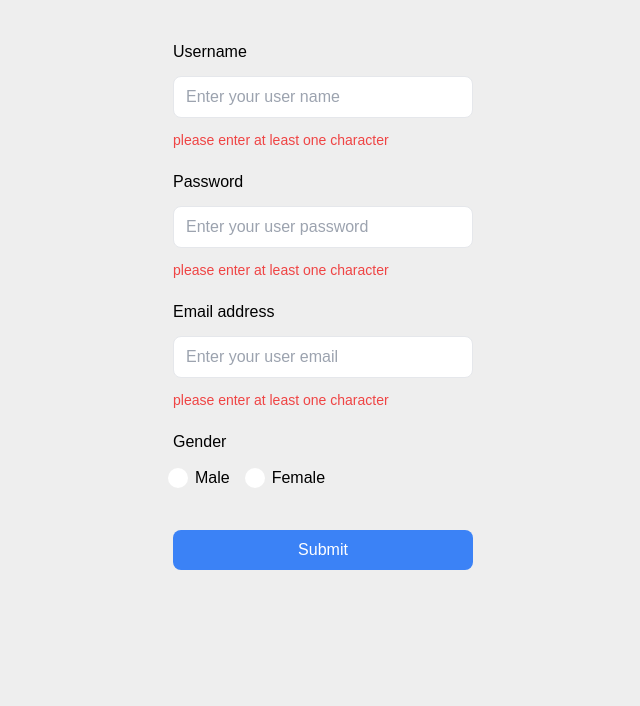
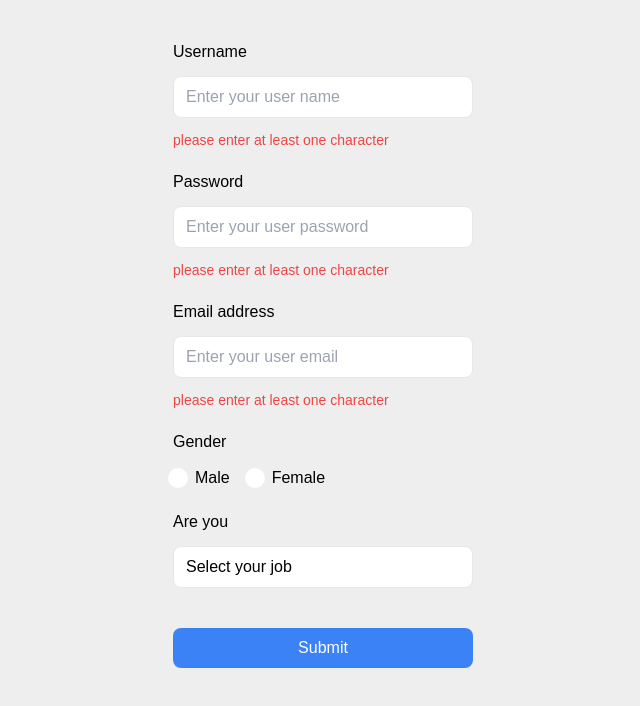
Before and after one commit to tranvandat05032002/react-register-form, a React (Vite) app: page / in a window 1280 px wide. Shown: the top 706 px of the page, without its empty margins (317-957 px from the left). Built offline with nearby package versions, Linux system fonts and the light colour scheme.

Commit message:
React-hook-form build DropDown and doen't use select

```diff
--- /dev/null
+++ b/src/components/dropdown/DropdownHook.jsx
@@ -0,0 +1,67 @@
+import React, { useState } from "react";
+import { useWatch } from "react-hook-form";
+import useClickOutside from "../../hooks/useClickOutside";
+
+const DropdownHook = ({
+  control,
+  setValue,
+  name,
+  dropdownLabel = "Select your job",
+}) => {
+  const { show, setShow, nodeRef } = useClickOutside();
+  const dropdownValue = useWatch({
+    control,
+    name: "job",
+    defaultValue: "",
+  });
+
+  const [label, setLabel] = useState(dropdownLabel);
+
+  const handleClickDropdownItem = (e) => {
+    setValue(name, e.target.dataset.value);
+    setShow(false);
+    setLabel(e.target.textContent);
+  };
+
+  return (
+    <div className="relative" ref={nodeRef}>
+      <div
+        className="flex items-center justify-between px-3 py-2 bg-white border rounded-lg cursor-pointer border-gray-200"
+        onClick={() => {
+          setShow(!show);
+        }}
+      >
+        <span>{label}</span>
+      </div>
+      <div
+        className={`absolute top-full left-0 w-full bg-white rounded-lg ${
+          show ? "" : "opacity-0 invisible"
+        }`}
+      >
+        <div
+          onClick={handleClickDropdownItem}
+          data-value="Teacher"
+          className="px-3 py-2 cursor-pointer hover:bg-gray-200"
+        >
+          Teacher
+        </div>
+        <div
+          onClick={handleClickDropdownItem}
+          data-value="Developer"
+          className="px-3 py-2 cursor-pointer hover:bg-gray-200"
+        >
+          Developer
+        </div>
+        <div
+          onClick={handleClickDropdownItem}
+          data-value="Doctor"
+          className="px-3 py-2 cursor-pointer hover:bg-gray-200"
+        >
+          Doctor
+        </div>
+      </div>
+    </div>
+  );
+};
+
+export default DropdownHook;
--- a/src/components/form/RegisterHook.jsx
+++ b/src/components/form/RegisterHook.jsx
@@ -1,6 +1,7 @@
 import { Form } from "formik";
 import React from "react";
 import { useForm } from "react-hook-form";
+import DropdownHook from "../dropdown/DropdownHook";
 import InputHook from "../input/InputHook";
 import RadioHook from "../radio/RadioHook";
 
@@ -15,6 +16,7 @@
     handleSubmit,
     formState: { errors },
     control,
+    setValue,
   } = useForm();
   return (
     <form
@@ -89,6 +91,18 @@
           </div>
         </div>
       </div>
+
+      {/* DropDown */}
+      <div className="flex flex-col gap-3 mb-5">
+        <label className="cursor-pointer">Are you</label>
+        <DropdownHook
+          control={control}
+          name="job"
+          dropdownLabel="Select your job"
+          setValue={setValue}
+        ></DropdownHook>
+      </div>
+
       {/* button */}
       <button
         type="submit"
--- /dev/null
+++ b/src/hooks/useClickOutside.jsx
@@ -0,0 +1,27 @@
+import { useState, useRef, useEffect } from "react";
+
+export default function useClickOutside(dom = "button") {
+  const [show, setShow] = useState(false);
+  const nodeRef = useRef(null);
+  useEffect(() => {
+    const handleClickOutSide = (e) => {
+      if (
+        nodeRef.current &&
+        !nodeRef.current.contains(e.target) &&
+        !e.target.matches(dom)
+      ) {
+        setShow(false);
+      }
+    };
+    document.addEventListener("click", handleClickOutSide);
+
+    return () => {
+      document.removeEventListener("click", handleClickOutSide);
+    };
+  }, []);
+  return {
+    show,
+    setShow,
+    nodeRef,
+  };
+}
```
